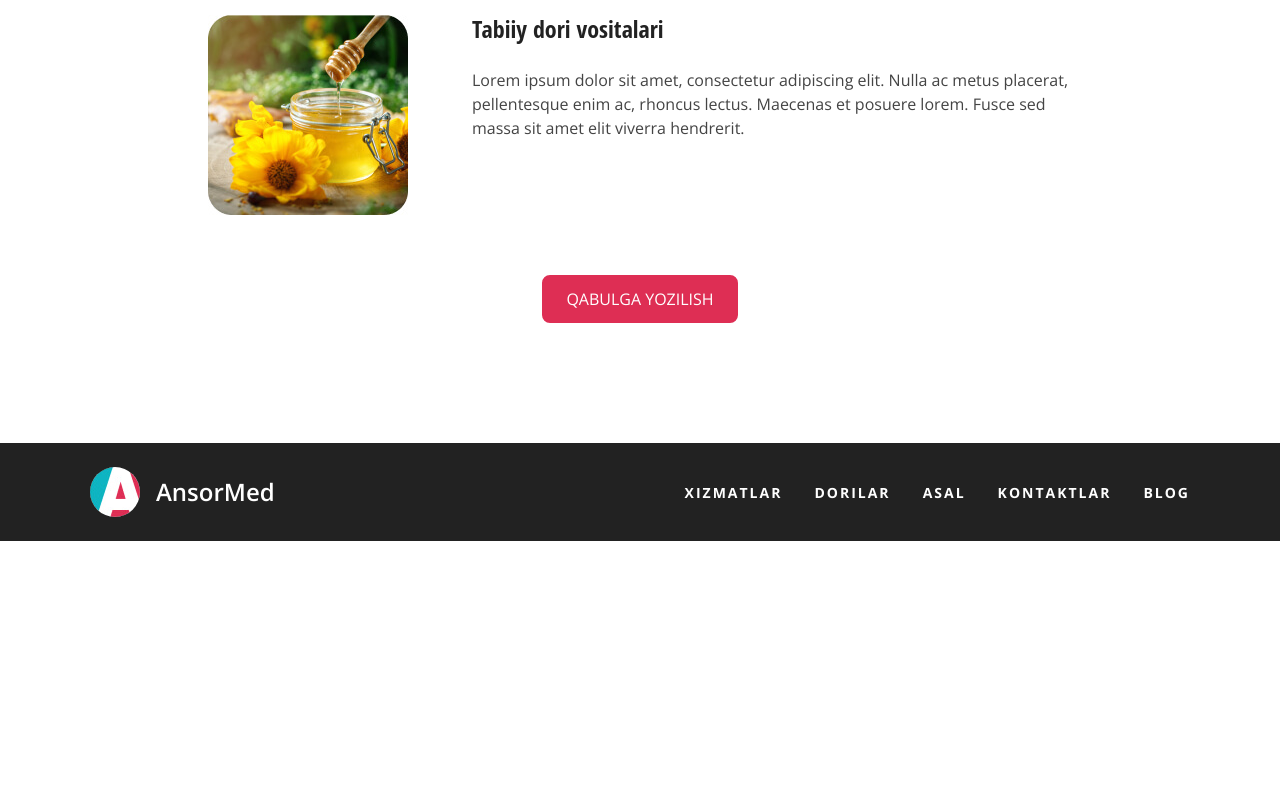
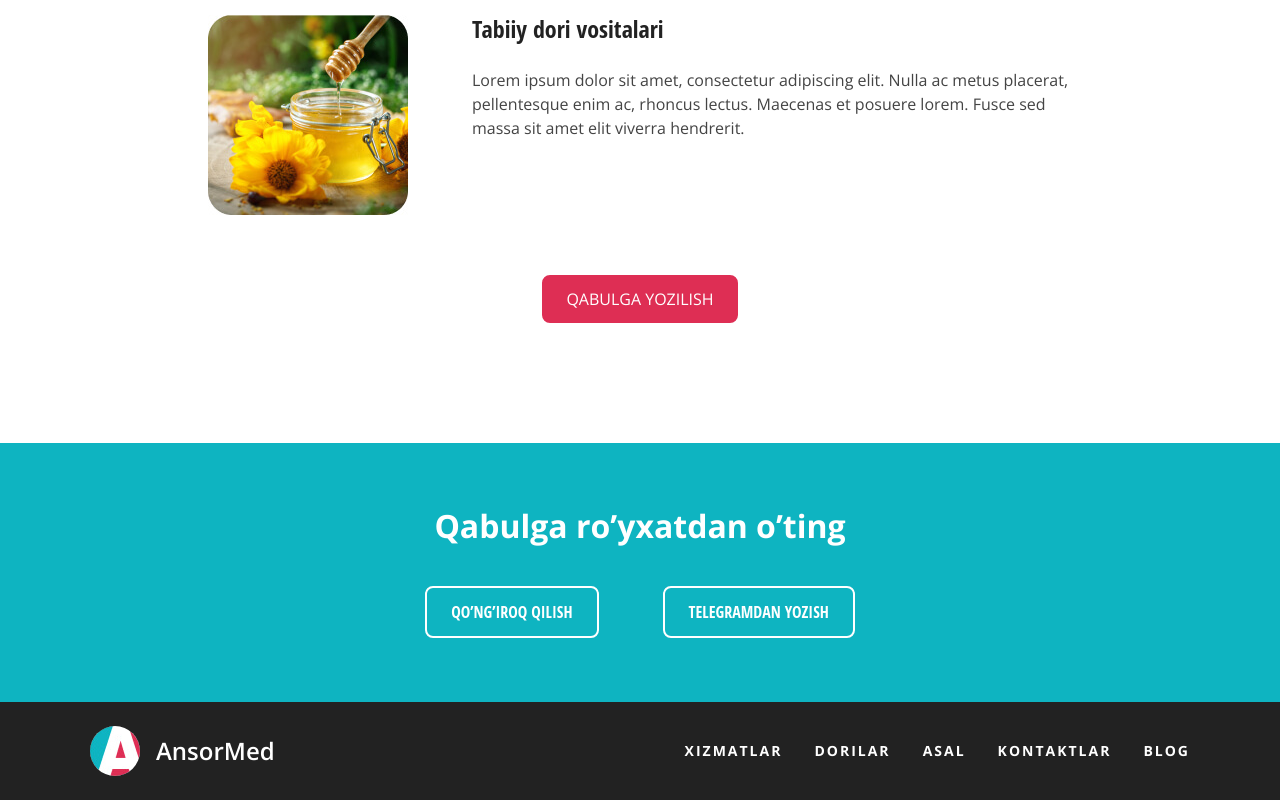
Before and after one commit to dunyo2107/Ansormed, a plain HTML site: page index.html in a window 1280 px wide. Shown: the part 1695-2495 px from the top of the page. Before the commit the page ends 2236 px from the top, so only its background shows below. Drawn offline with nearby package versions, Linux system fonts and the light colour scheme; a web font is replaced by a local one.

Commit message:
cta section

```diff
--- a/css/style.css
+++ b/css/style.css
@@ -238,7 +238,53 @@ body {
     display: flex;
     justify-content: center;
 }
-/* SITE FOOTER*/
+
+/* CTA SECTION */
+.index-cta{
+    background-color: #0EB4C1;
+    padding-top: 64px;
+    padding-bottom: 64px;
+    margin: 0 auto;
+    color: #fff;
+}
+
+.index-cta-heading{
+    font-weight: 700;
+    line-height: 1.2;
+    text-align: center;
+    margin-top: 0;
+    margin-bottom: 40px;
+}
+.index-cta-buttons-wrapper{
+    display: flex;
+    justify-content: center;
+    align-items: center;
+    padding: 0;
+    gap: 64px;
+    font-family: "Open Sans Condensed", Arial, sans-serif;
+    font-weight: 700;
+}
+.index-cta-contact{
+    display: inline-block;
+    padding: 12px 24px;
+    color: #fff;
+    border: 2px solid #fff;
+    border-radius: 8px;
+    text-decoration: none;
+    background-color: #0EB4C1;
+    text-transform: uppercase;
+    transition: .3s ease color,
+    .3s ease background-color,
+    .3s ease opacity;
+}
+.index-cta-contact:hover{
+    border: 2px solid #de2e54;
+    background-color: #de2e54;
+}
+.index-cta-contact:active{
+    opacity: 0.6;
+}
+/* SITE fOOTER*/
 .site-footer{
     background-color: #222;
     padding: 24px;
--- a/index.html
+++ b/index.html
@@ -14,7 +14,8 @@
     <link rel="stylesheet" href="/css/normalize.css">
     <link rel="stylesheet" href="/css/style.css">
 
-
+    <!-- SITE ICON -->
+     <link rel="icon" href="/img/logo-icon.svg">
     <title>Ansormed</title>
 </head>
 <body>
@@ -111,6 +112,24 @@
             </div>
         </div>
     </section>
+
+
+
+            <!-- CTA SECTION -->
+            <section class="index-cta">
+                <div class="container">
+                    <div class="index-cta-content">
+                        <h1 class="index-cta-heading">
+                            Qabulga ro’yxatdan o’ting
+                        </h1>
+                    </div>
+                    <div class="index-cta-buttons-wrapper">
+                        <a class="index-cta-contact" href="#">Qo’ng’iroq qilish </a>
+                        <a class="index-cta-contact" target="_blank" href="https://t.me/DunyaDev">Telegramdan yozish</a>
+                    </div>
+                </div>
+            </section>
+
 </main>
     <!--SITE FOOTER-->
     <footer class="site-footer">
```
Also changed, not shown: img/logo-icon.svg (added).
